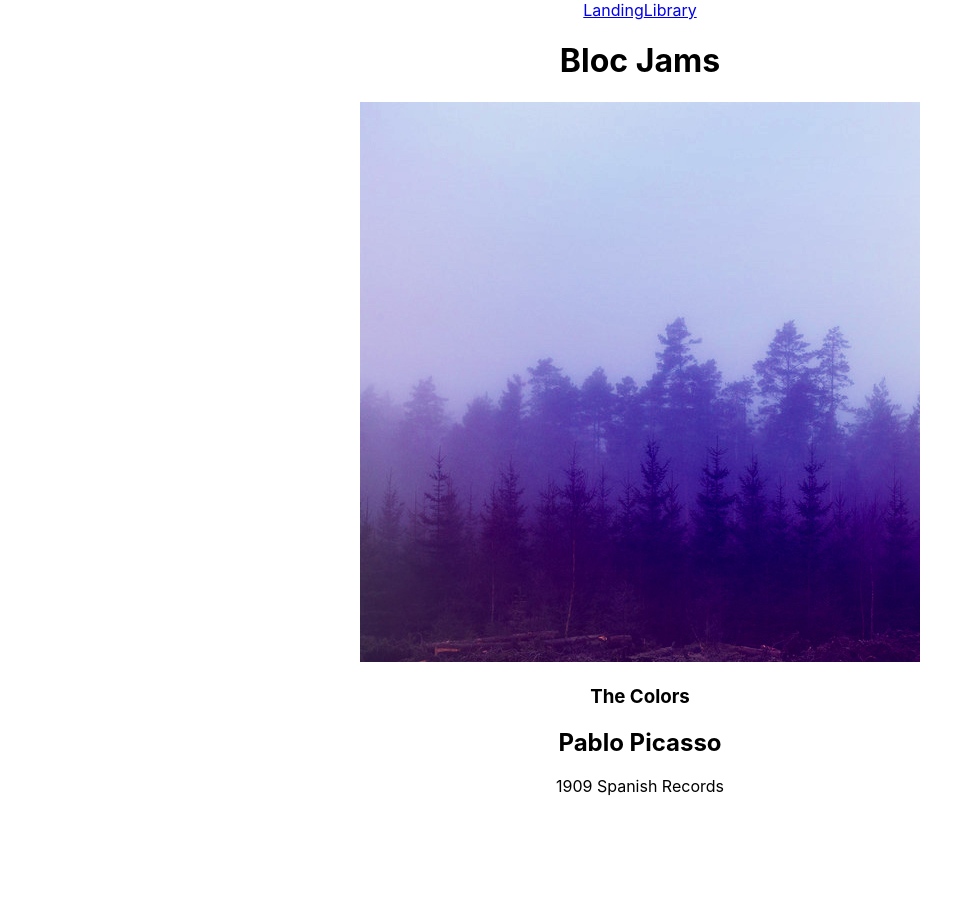
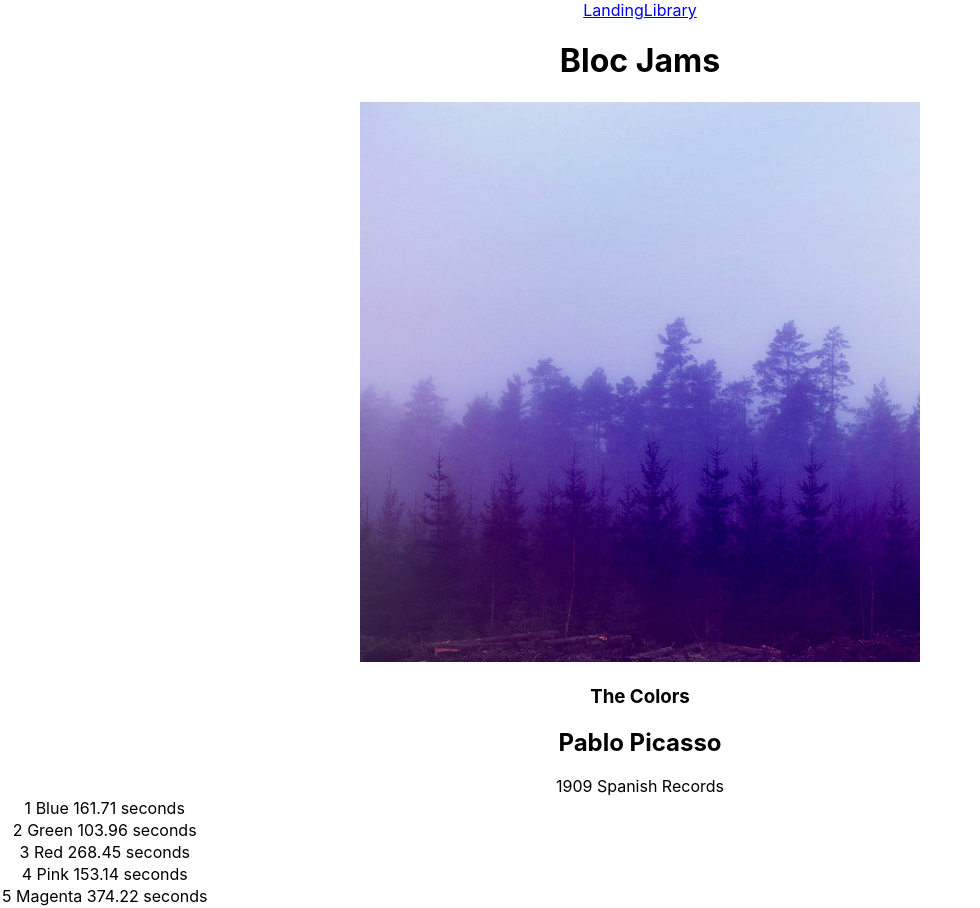
Before and after one commit to rj-tinajero/bloc-jams-react, a React (Create React App) app: page /albums/the-colors in a window 1280 px wide. Shown: the whole page, without its empty margins (0-980 px from the left). Before the commit the page ends 800 px from the top, so only its background shows below. Built offline with nearby package versions, Linux system fonts and the light colour scheme.

Commit message:
assignment 6 albums done

```diff
--- a/src/components/Album.js
+++ b/src/components/Album.js
@@ -29,7 +29,8 @@ class Album extends Component {
                         <col id="song-duration-column" />
                     </colgroup>
                     <tbody>
-
+                        {this.state.album.songs.map((song, index) =>
+                        <tr key={index}>{index + 1} {this.state.album.songs[index].title} {this.state.album.songs[index].duration} seconds </tr> )}
                     </tbody>
                 </table>
             </section>
```
